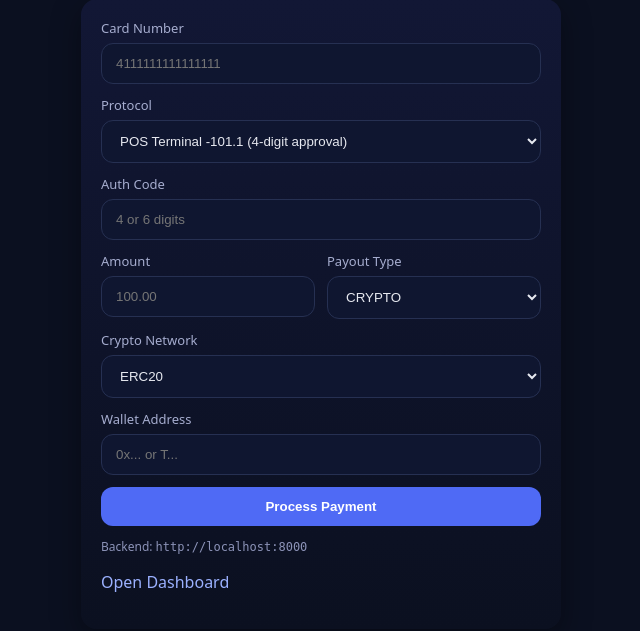
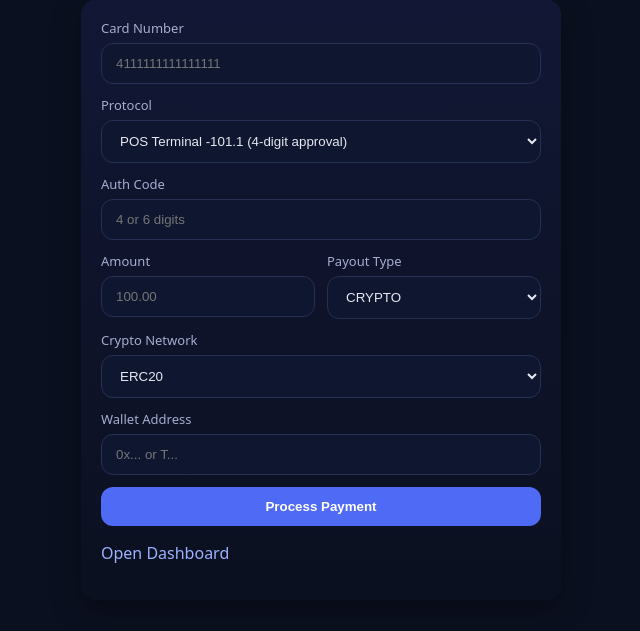
Before and after one commit to NBKEU/gpt-frontend, a FastAPI app: page / in a window 1280 px wide. Shown: the part 88-719 px from the top of the page, without its empty margins (319-959 px from the left). Run offline with FastAPI, Linux system fonts and the light colour scheme.

Commit message:
Update index.html

```diff
--- a/templates/index.html
+++ b/templates/index.html
@@ -59,7 +59,6 @@
       </div>
 
       <button type="submit">Process Payment</button>
-      <p class="hint">Backend: <code>{{ backend }}</code></p>
       <p><a href="/dashboard" class="link">Open Dashboard</a></p>
     </form>
   </div>
```
